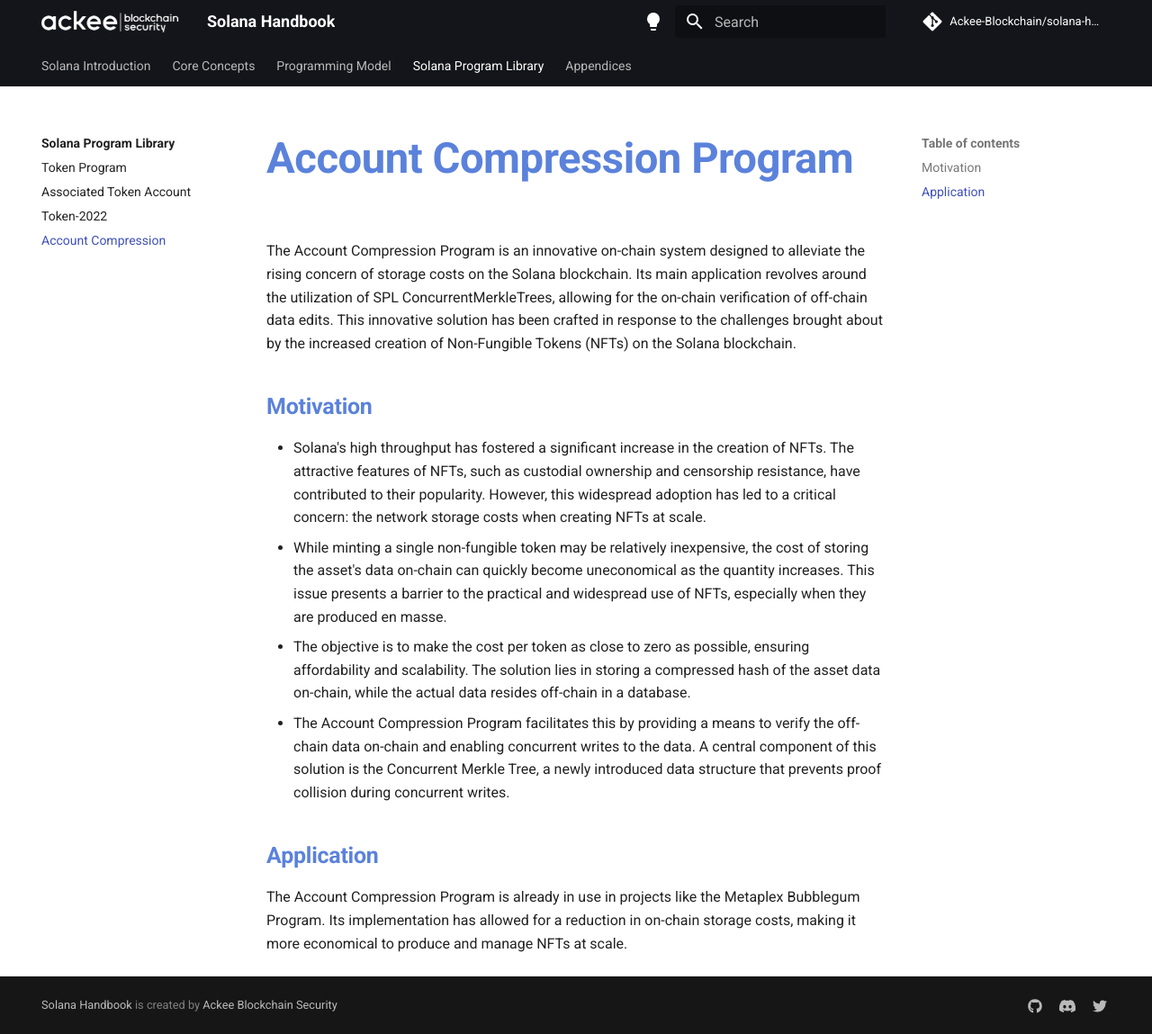
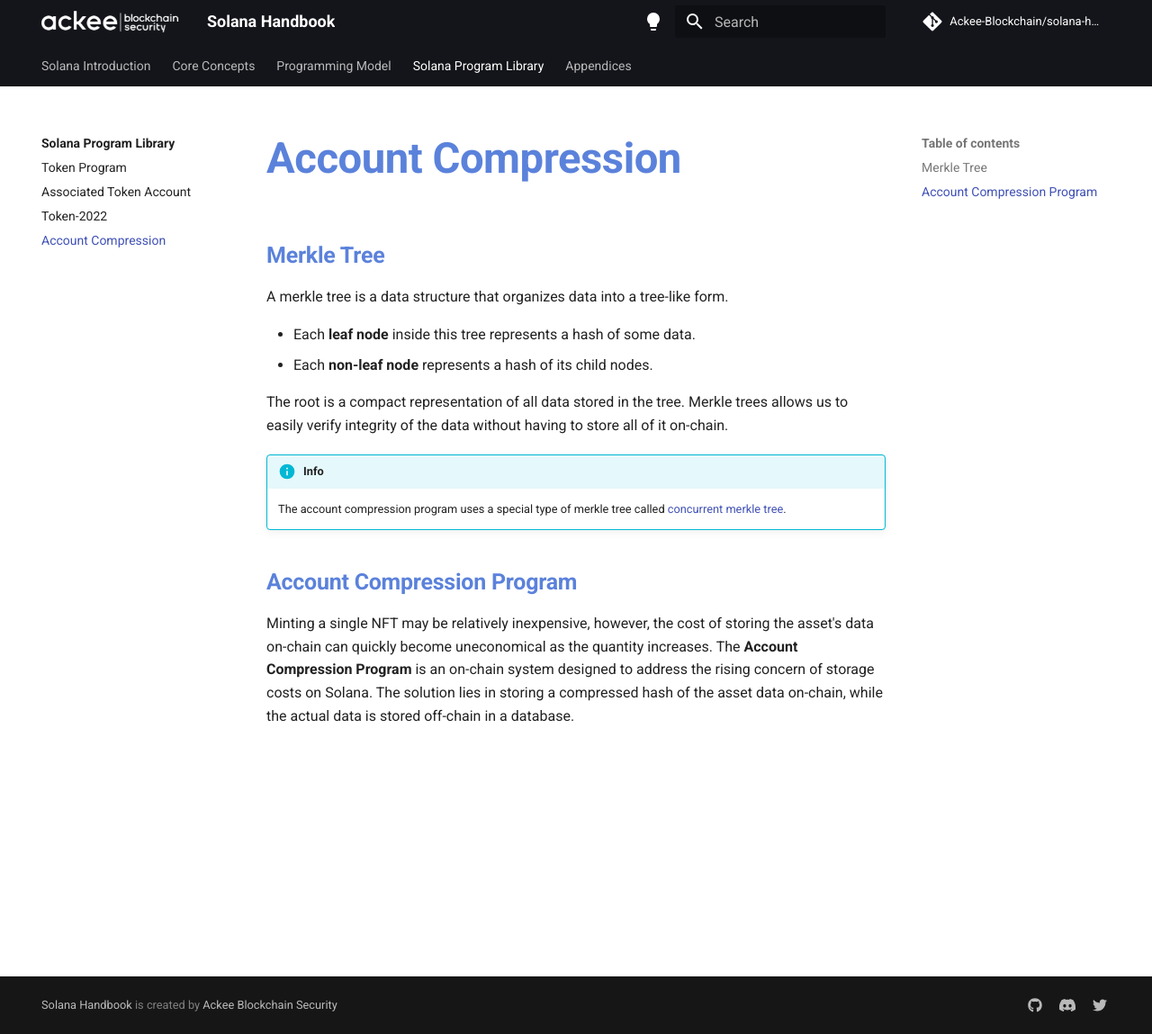
Before and after one commit to vmpyre/solana-handbook, an MkDocs documentation site: the page built from docs/handbook/chapter4/account-compression-program.md, in a window 1280 px wide and 1149 px high. Shown: the whole window at 90% size. Built offline with MkDocs 1.6.1 and Material for MkDocs 9.7.7, drawn with Linux system fonts in a browser that asks for light colours; comment, search, counter and statistics services are not loaded.

Commit message:
update account compression

```diff
--- a/docs/handbook/chapter4/account-compression-program.md
+++ b/docs/handbook/chapter4/account-compression-program.md
@@ -1,15 +1,16 @@
-# Account Compression Program
+## Merkle Tree
 
-The Account Compression Program is an innovative on-chain system designed to alleviate the rising concern of storage costs on the Solana blockchain. Its main application revolves around the utilization of SPL ConcurrentMerkleTrees, allowing for the on-chain verification of off-chain data edits. This innovative solution has been crafted in response to the challenges brought about by the increased creation of Non-Fungible Tokens (NFTs) on the Solana blockchain.
+A merkle tree is a data structure that organizes data into a tree-like form.
 
-## Motivation
+- Each **leaf node** inside this tree represents a hash of some data.
+- Each **non-leaf node** represents a hash of its child nodes.
 
-- Solana's high throughput has fostered a significant increase in the creation of NFTs. The attractive features of NFTs, such as custodial ownership and censorship resistance, have contributed to their popularity. However, this widespread adoption has led to a critical concern: the network storage costs when creating NFTs at scale.
-- While minting a single non-fungible token may be relatively inexpensive, the cost of storing the asset's data on-chain can quickly become uneconomical as the quantity increases. This issue presents a barrier to the practical and widespread use of NFTs, especially when they are produced en masse.
-- The objective is to make the cost per token as close to zero as possible, ensuring affordability and scalability. The solution lies in storing a compressed hash of the asset data on-chain, while the actual data resides off-chain in a database.
-- The Account Compression Program facilitates this by providing a means to verify the off-chain data on-chain and enabling concurrent writes to the data. A central component of this solution is the Concurrent Merkle Tree, a newly introduced data structure that prevents proof collision during concurrent writes.
+The root is a compact representation of all data stored in the tree. Merkle trees allows us to easily verify integrity of the data without having to store all of it on-chain.
 
+!!! info
 
-## Application
+    The account compression program uses a special type of merkle tree called [concurrent merkle tree](https://spl.solana.com/account-compression/concepts).
 
-The Account Compression Program is already in use in projects like the Metaplex Bubblegum Program. Its implementation has allowed for a reduction in on-chain storage costs, making it more economical to produce and manage NFTs at scale.
+## Account Compression Program
+
+Minting a single NFT may be relatively inexpensive, however, the cost of storing the asset's data on-chain can quickly become uneconomical as the quantity increases. The **Account Compression Program** is an on-chain system designed to address the rising concern of storage costs on Solana. The solution lies in storing a compressed hash of the asset data on-chain, while the actual data is stored off-chain in a database.
```
Also changed, not shown: docs/handbook/chapter4/token-2022.md (+1 -1 lines).
